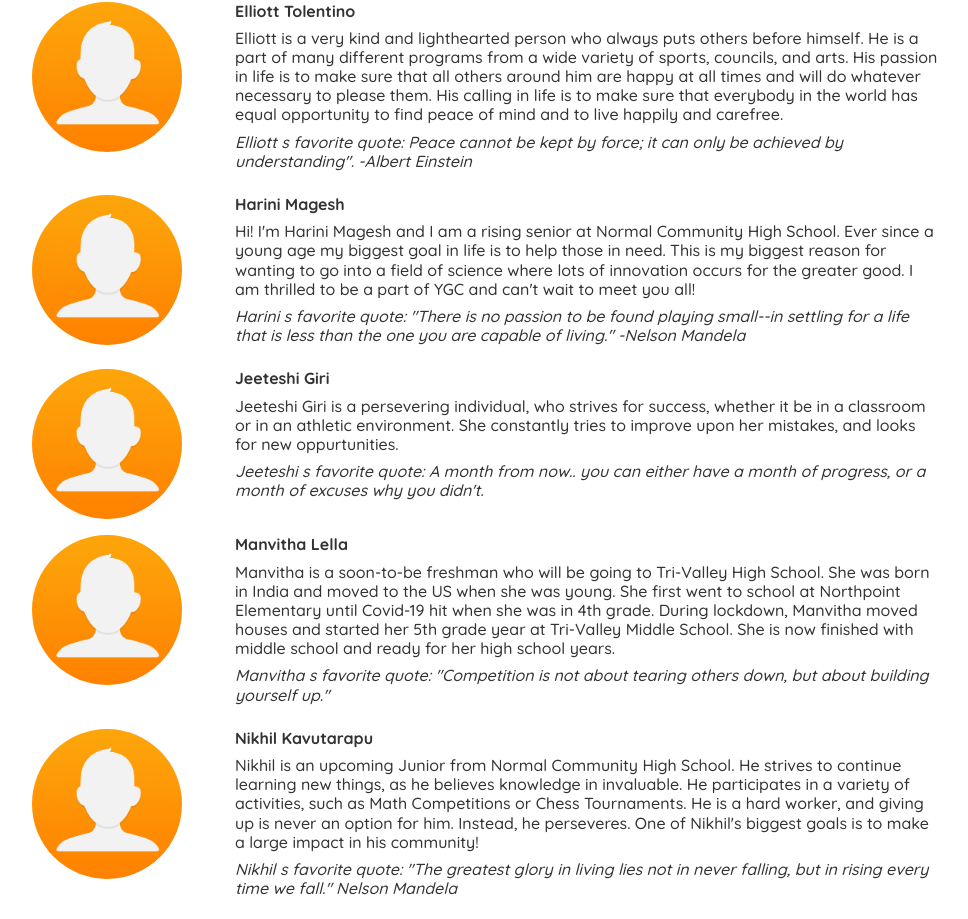
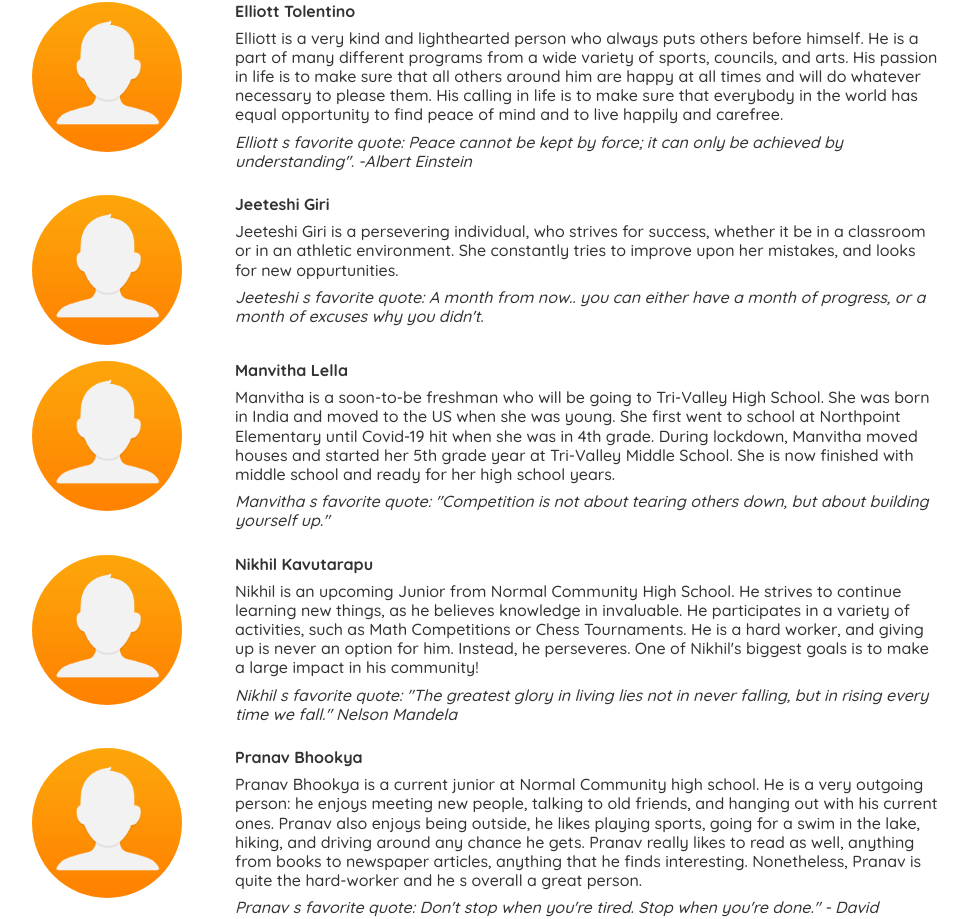
Before and after one commit to RahulVarunGit/mcia-react, a React (Create React App) app: page /ygc2024 in a window 1280 px wide. Shown: the part 1132-2051 px from the top of the page, without its empty margins (173-1141 px from the left). Built offline with nearby package versions, Linux system fonts and the light colour scheme.

Commit message:
YGC 24 updates

```diff
--- a/src/javascript/YGC/ygc2024.js
+++ b/src/javascript/YGC/ygc2024.js
@@ -6,7 +6,6 @@ import YGCnav from '../.././YGC-Nav';
 const ygc2024 = () => {
 
   return (
-
 
 
 
@@ -51,16 +50,6 @@ const ygc2024 = () => {
                   <h6 ><span ><b >Elliott Tolentino</b></span></h6>
                   <h6 >Elliott is a very kind and lighthearted person who always puts others before himself. He is a part of many different programs from a wide variety of sports, councils, and arts. His passion in life is to make sure that all others around him are happy at all times and will do whatever necessary to please them. His calling in life is to make sure that everybody in the world has equal opportunity to find peace of mind and to live happily and carefree.</h6>
                   <h6 ><i >Elliott s favorite quote:  Peace cannot be kept by force; it can only be achieved by understanding". -Albert Einstein</i></h6>
-                </td>
-
-              </tr>
-
-              <tr className="row">
-                <td className="col-md-3 center-align"><img src="/images/base/Contact-1.png" alt="Class of 2019" width="150" height="150" className="rounded-circle"></img></td>
-                <td className="col-md-9">
-                  <h6 ><span ><b >Harini Magesh</b></span></h6>
-                  <h6 >Hi! I'm Harini Magesh and I am a rising senior at Normal Community High School. Ever since a young age my biggest goal in life is to help those in need. This is my biggest reason for wanting to go into a field of science where lots of innovation occurs for the greater good. I am thrilled to be a part of YGC and can't wait to meet you all!</h6>
-                  <h6 ><i >Harini s favorite quote: "There is no passion to be found playing small--in settling for a life that is less than the one you are capable of living." -Nelson Mandela</i></h6>
                 </td>
 
               </tr>
@@ -177,6 +166,7 @@ const ygc2024 = () => {
 
 
 
+
   );
 }
 export default ygc2024;
```
